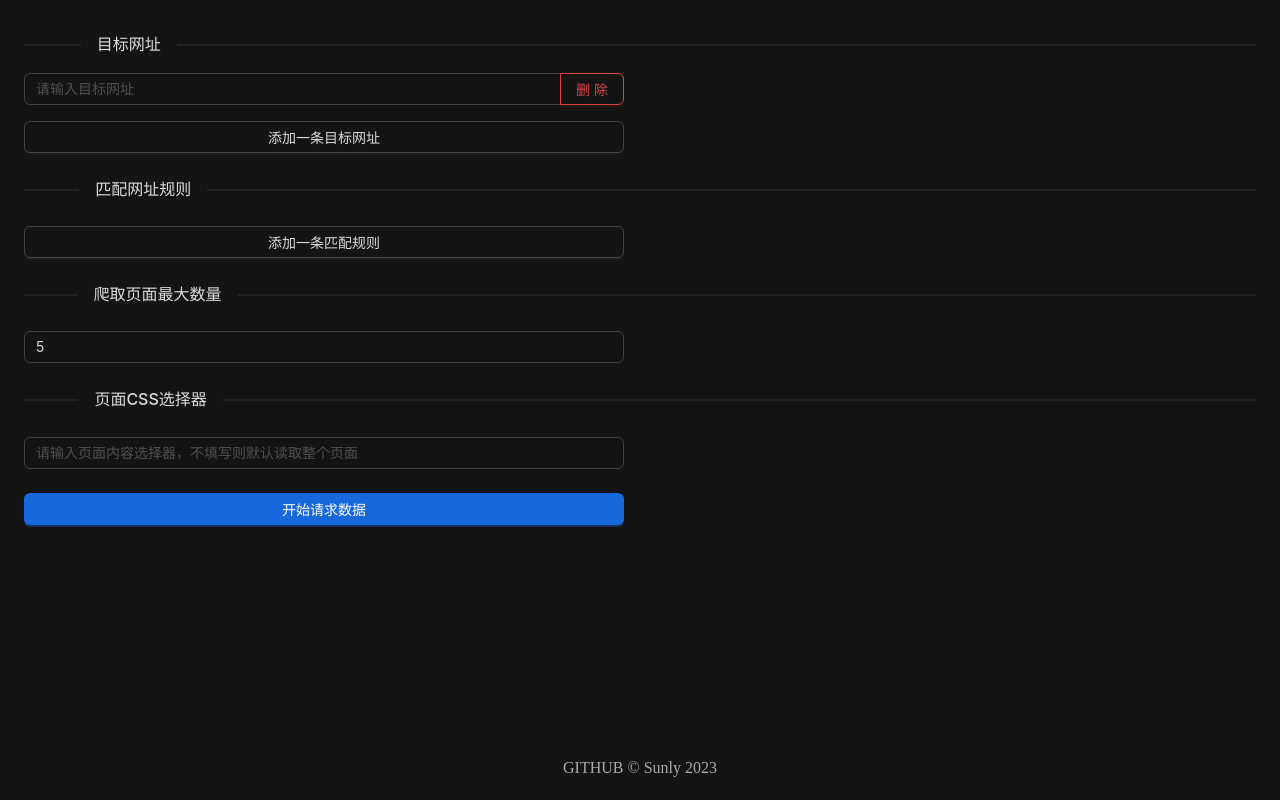
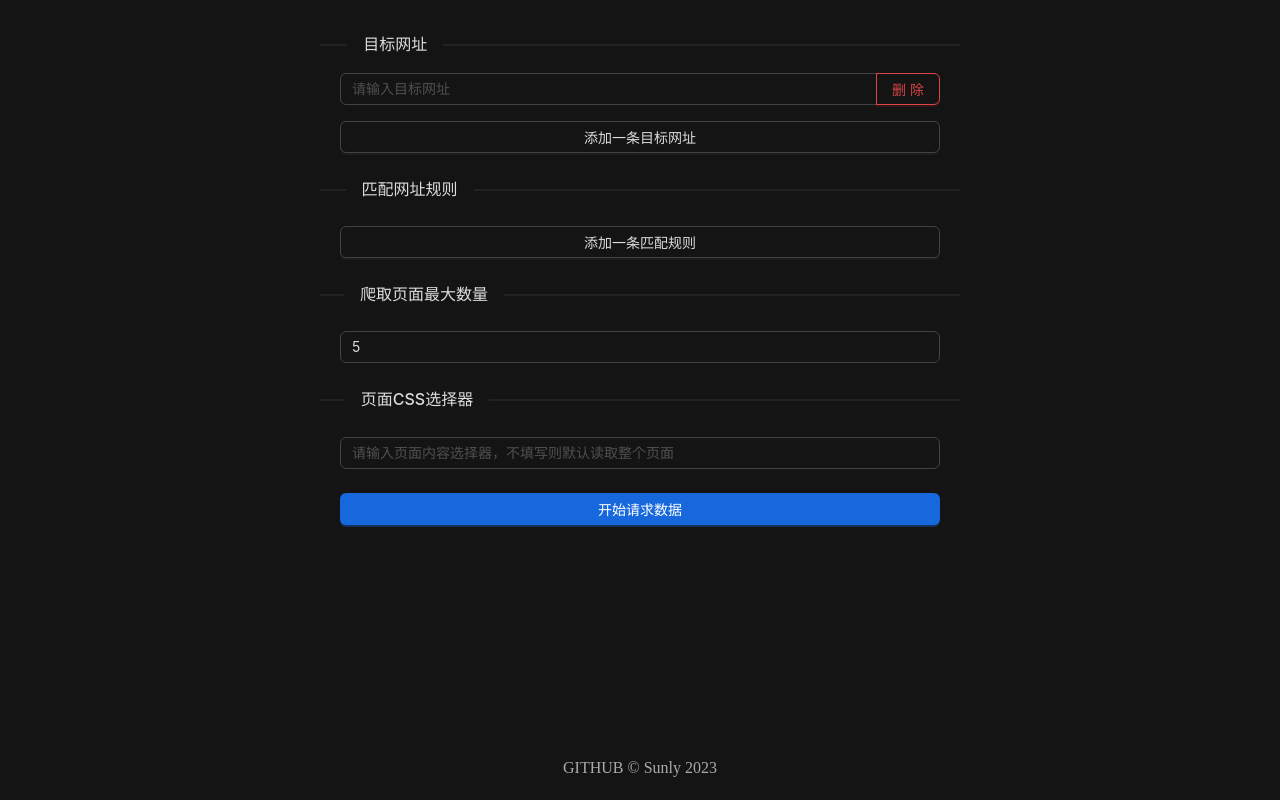
Before and after one commit to sjx1995/gpt-crawler-ui, a Next.js app: page / in a window 1280 px wide. Built offline with nearby package versions, Linux system fonts and the light colour scheme.

Commit message:
style: center

```diff
--- a/styles/Home.module.css
+++ b/styles/Home.module.css
@@ -1,11 +1,13 @@
 .main {
   padding: 16px 24px;
   min-height: calc(100vh - 64px - 16px * 2);
+  max-width: 640px;
+  margin: 0 auto;
 }
 
 .item {
   max-width: 600px;
-  margin: 8px 0;
+  margin: 8px 20px;
 }
 
 .submitBtn {
```
